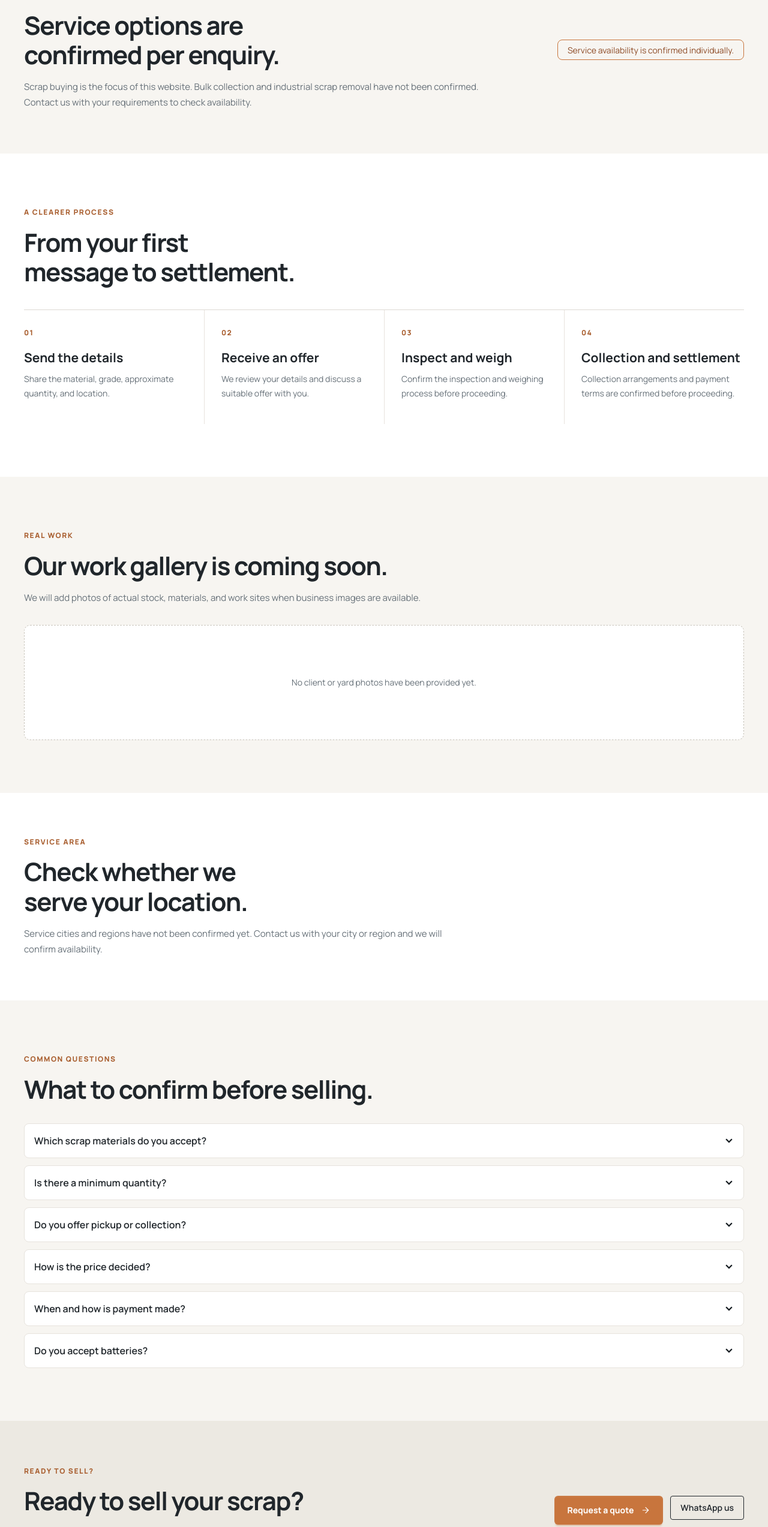
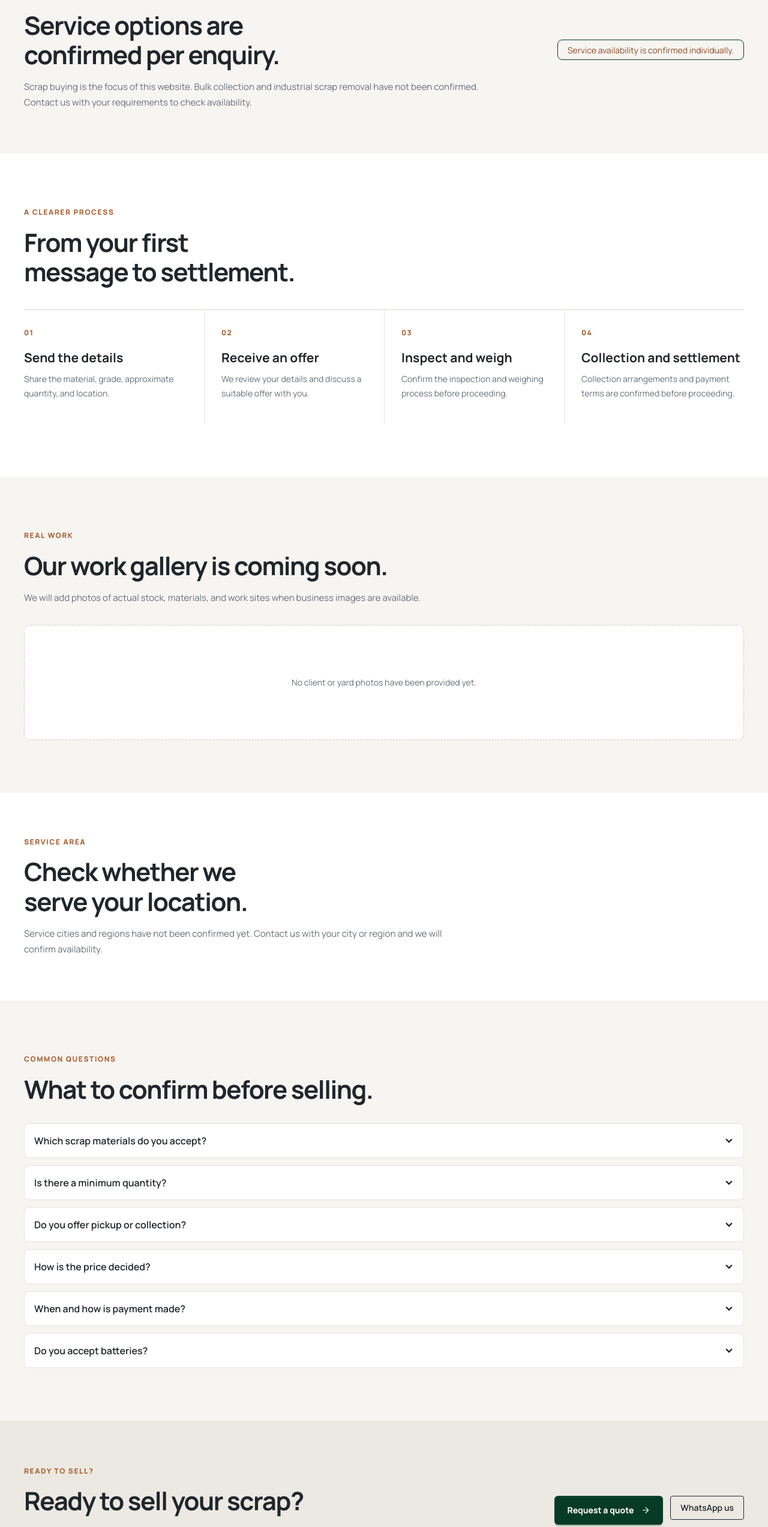
Before and after one commit to kausar017/Scrap-Metal, a React (Vite) app: page / in a window 1280 px wide. Shown: the part 2093-4639 px from the top of the page at 60% size. Built offline with nearby package versions, Linux system fonts and the light colour scheme; what translate would draw is missing.

Commit message:
Use green in place of orange accents

```diff
--- a/src/App.jsx
+++ b/src/App.jsx
@@ -63,7 +63,7 @@ export default function App() {
   }
 
   return (
-    <main className="min-h-screen min-w-[320px] bg-[#f7f5f1] font-sans text-[#20262b] antialiased selection:bg-[#c8753d] selection:text-white">
+    <main className="min-h-screen min-w-[320px] bg-[#f7f5f1] font-sans text-[#20262b] antialiased selection:bg-[#073b27] selection:text-white">
       <Suspense fallback={null}>
         <SiteMotion />
       </Suspense>
--- a/src/components/pages/Home.jsx
+++ b/src/components/pages/Home.jsx
@@ -163,7 +163,7 @@ export default function Home({ text, isArabic }) {
               {text.servicesIntro}
             </p>
           </div>
-          <span className="badge badge-outline border-[#c8753d] px-4 py-4 text-[#8d4b26]">
+          <span className="badge badge-outline border-[#073b27] px-4 py-4 text-[#8d4b26]">
             {text.servicesNote}
           </span>
         </div>
--- a/src/index.css
+++ b/src/index.css
@@ -17,7 +17,7 @@
   --color-base-200: #f7f5f1;
   --color-base-300: #e8e5df;
   --color-base-content: #20262b;
-  --color-primary: #c8753d;
+  --color-primary: #073b27;
   --color-primary-content: #ffffff;
   --color-neutral: #20262b;
   --color-neutral-content: #ffffff;
```
